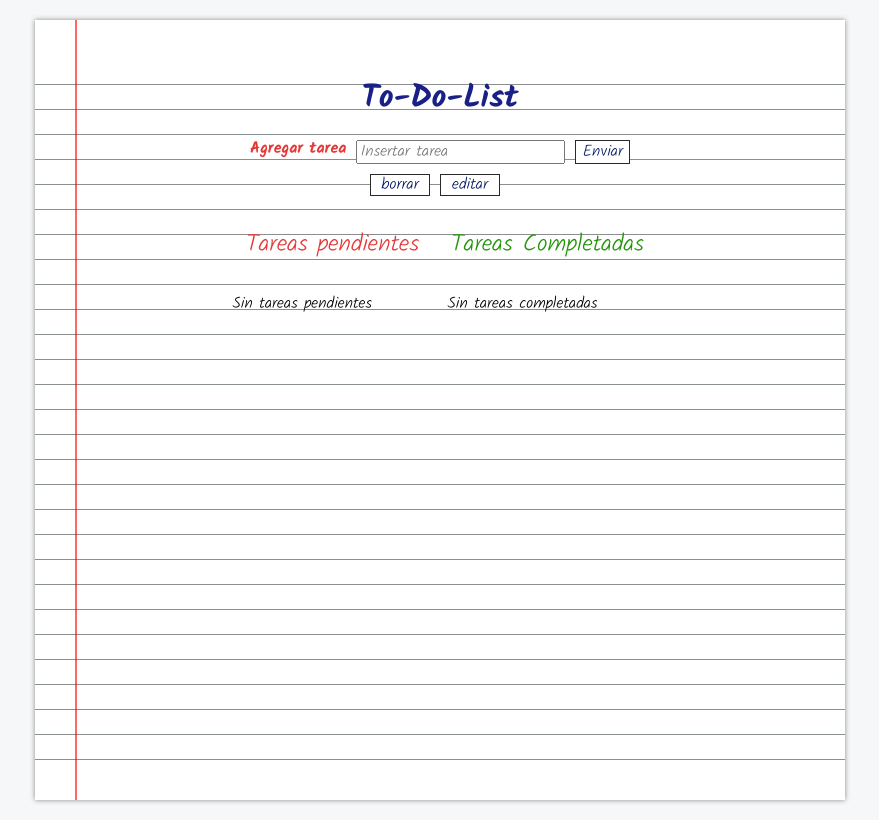
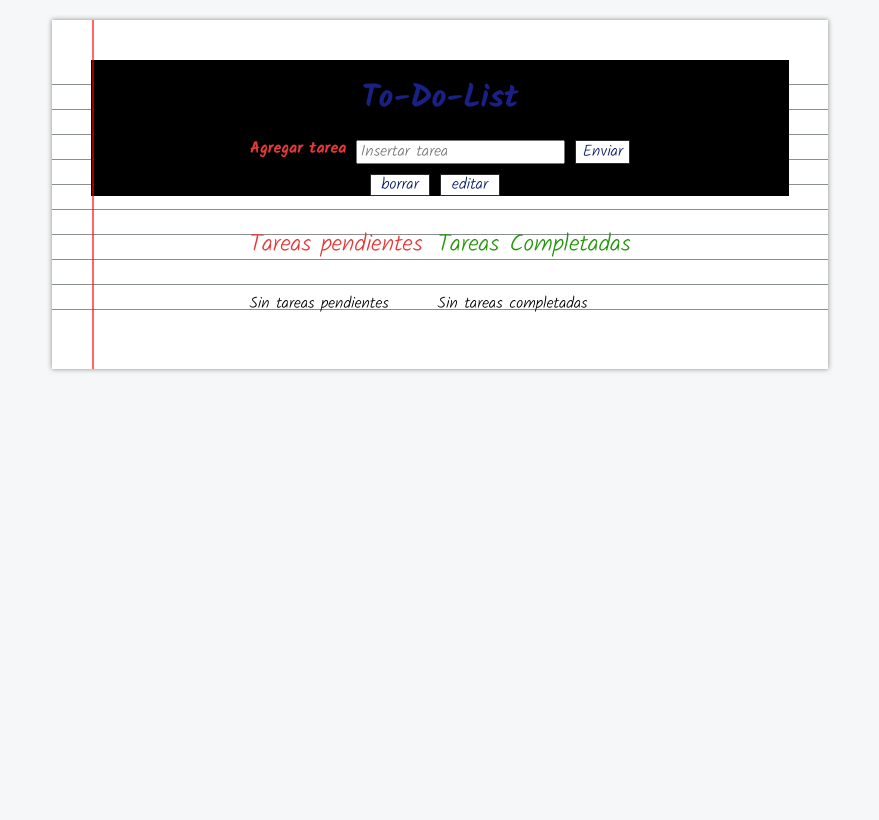
Before and after one commit to hellojmarquez/ToDoList, a React (Vite) app: page / in a window 1280 px wide. Shown: the whole page, without its empty margins (200-1079 px from the left). Built offline with nearby package versions, Linux system fonts and the light colour scheme.

Commit message:
fix: correciones

```diff
--- a/src/App.css
+++ b/src/App.css
@@ -2,24 +2,25 @@
 body {
 	background-color: rgb(245, 247, 248);
 	font-family: 'Kalam', cursive;
-	max-width: 100vw;
 	display: flex;
 	align-items: center;
 	justify-content: center;
 	flex-direction: column;
+	width: 100vw;
 }
 
 .container {
-	width: 100vw;
+	max-width: 100vw;
 	display: flex;
 	flex-direction: column;
+	justify-content: center;
 	align-items: center;
 	gap: 30px;
 }
 .taskForm {
+	max-width: 90%;
 	text-align: center;
-	width: 350px;
-	display: block;
+	background-color: black;
 }
 
 .taskForm__title {
@@ -32,7 +33,6 @@ body {
 .taskForm__insertTask {
 	display: flex;
 	justify-content: space-around;
-	margin-bottom: 10px;
 }
 .taskForm__btn {
 	width: 60px;
@@ -40,8 +40,8 @@ body {
 }
 .list {
 	display: flex;
+	margin: 0;
 	flex-direction: column;
-	width: 200px;
 	text-align: left;
 }
 .list__title {
--- a/src/index.css
+++ b/src/index.css
@@ -350,9 +350,10 @@ template {
 	display: none;
 }
 
+
 /* styling paper */
 #paper {
-	height: 700px;
+	/* height: 700px; */
 	position: relative;
 	margin: 20px auto;
 	padding-top: 40px;
```
Also changed, not shown: src/App.jsx (+1 -6 lines).
